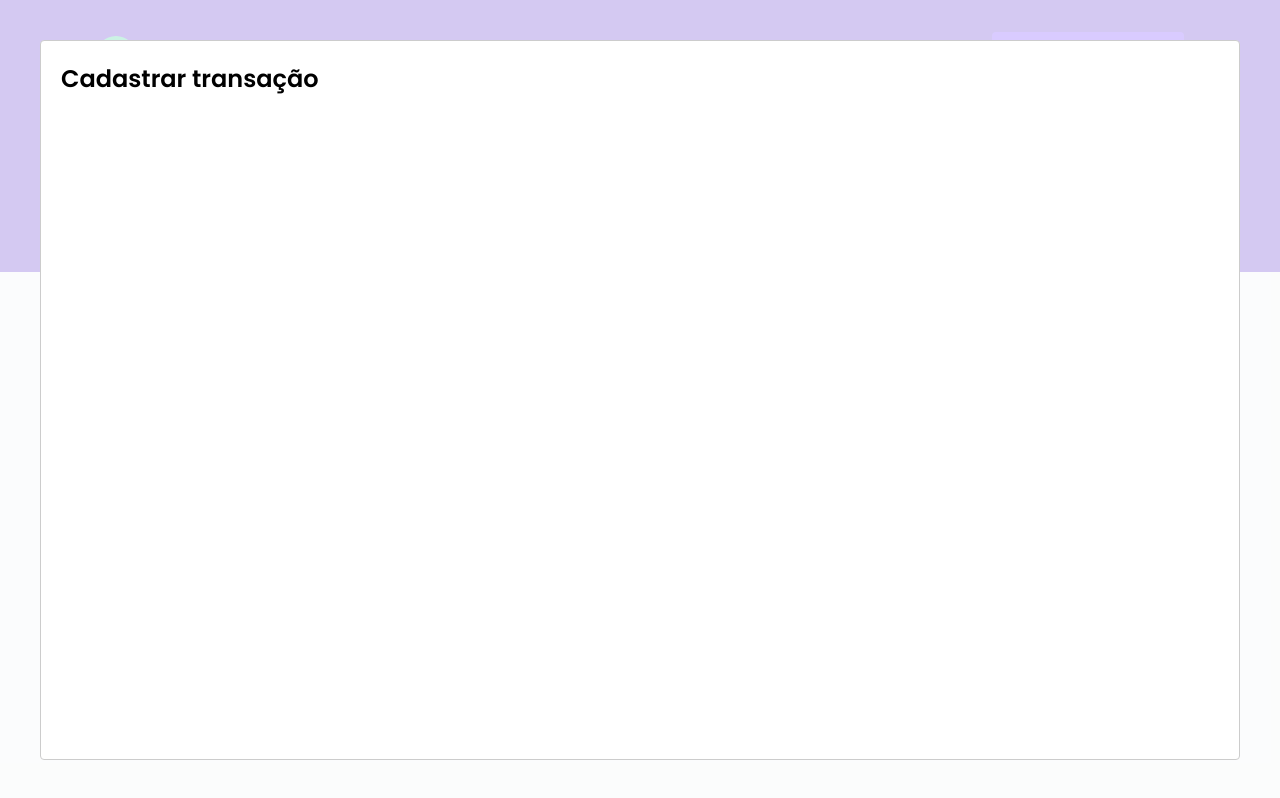
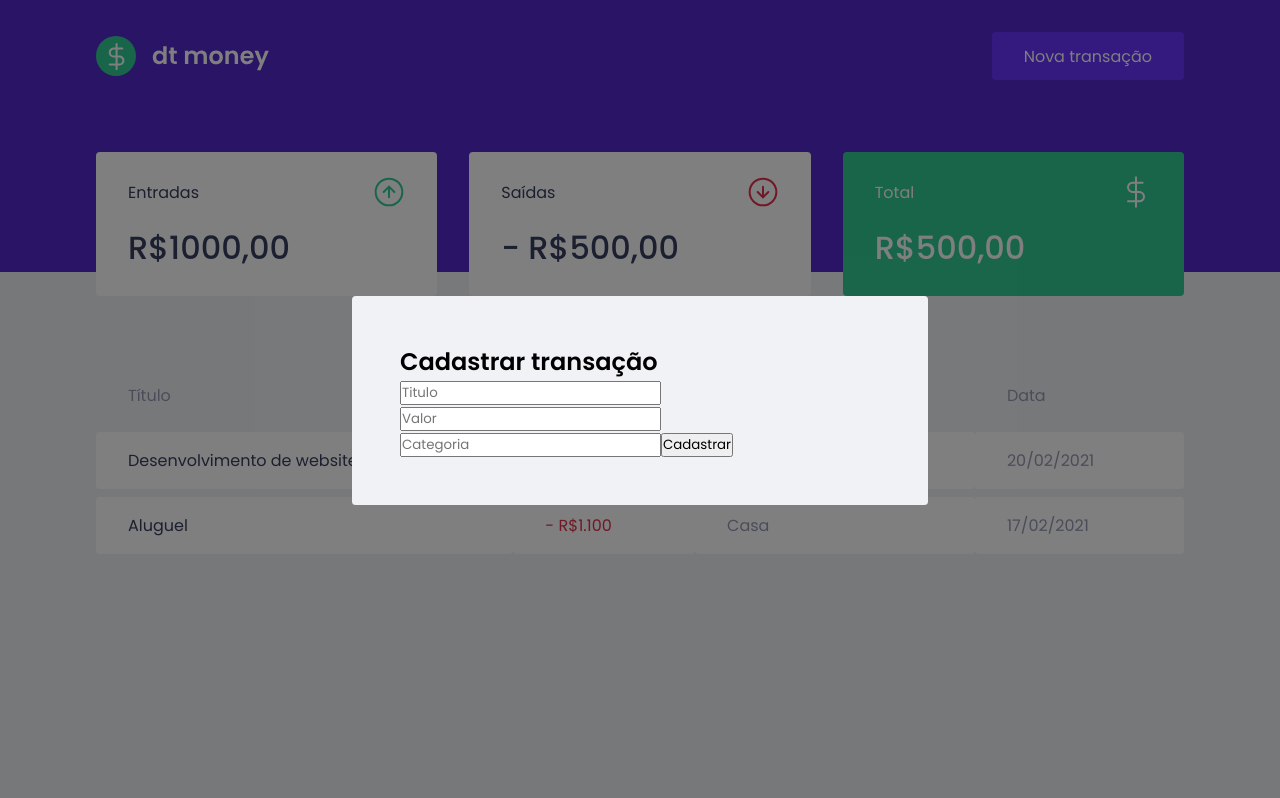
Before and after one commit to lopessoftec/ignite, a React (Create React App) app in the folder reactjs/dtmoney/: page / in a window 1280 px wide. Both pictures are taken after a click on the button "Nova transação". Built offline with nearby package versions, Linux system fonts and the light colour scheme; no server answers; what miragejs would draw is missing.

Commit message:
estrutura do formulario

```diff
--- a/reactjs/dtmoney/src/components/NewTransactionModal/index.tsx
+++ b/reactjs/dtmoney/src/components/NewTransactionModal/index.tsx
@@ -1,4 +1,5 @@
 import Modal from 'react-modal';
+import { Container } from './style';
 
 interface NewTransactionModalProps {
     isOpen: boolean;
@@ -10,8 +11,29 @@
         <Modal
             isOpen={isOpen}
             onRequestClose={onRequestClose}
+            overlayClassName="react-modal-overlay"
+            className="react-modal-content"
             >
-                <h2>Cadastrar transação</h2>
+                <Container>
+                    <h2>Cadastrar transação</h2>
+
+                    <input
+                    placeholder="Titulo"
+                    />
+
+                    <input
+                    type="number"
+                    placeholder="Valor"
+                    />
+
+                    <input
+                    placeholder="Categoria"
+                    />
+
+                    <button type="submit">
+                        Cadastrar
+                    </button>
+                </Container>
         </Modal>
     );
 }
--- a/reactjs/dtmoney/src/components/NewTransactionModal/style.ts
+++ b/reactjs/dtmoney/src/components/NewTransactionModal/style.ts
@@ -1,5 +1,5 @@
 import styled from 'styled-components';
 
-export const Container = styled.div`
+export const Container = styled.form`
 
 `;
--- a/reactjs/dtmoney/src/styles/global.ts
+++ b/reactjs/dtmoney/src/styles/global.ts
@@ -60,4 +60,27 @@
         opacity: 0.6;
         cursor: not-allowed;
     }
+
+    .react-modal-overlay{
+        background: rgba(0, 0, 0, 0.5);
+
+        position: fixed;
+        top: 0;
+        bottom: 0;
+        right: 0;
+        left: 0;
+
+        display: flex;
+        align-items: center;
+        justify-content: center;
+    }
+
+    .react-modal-content{
+        width: 100%;
+        max-width: 576px;
+        background: var(--background);
+        padding: 3rem;
+        position: relative;
+        border-radius: 0.24rem;
+    }
 `
```
